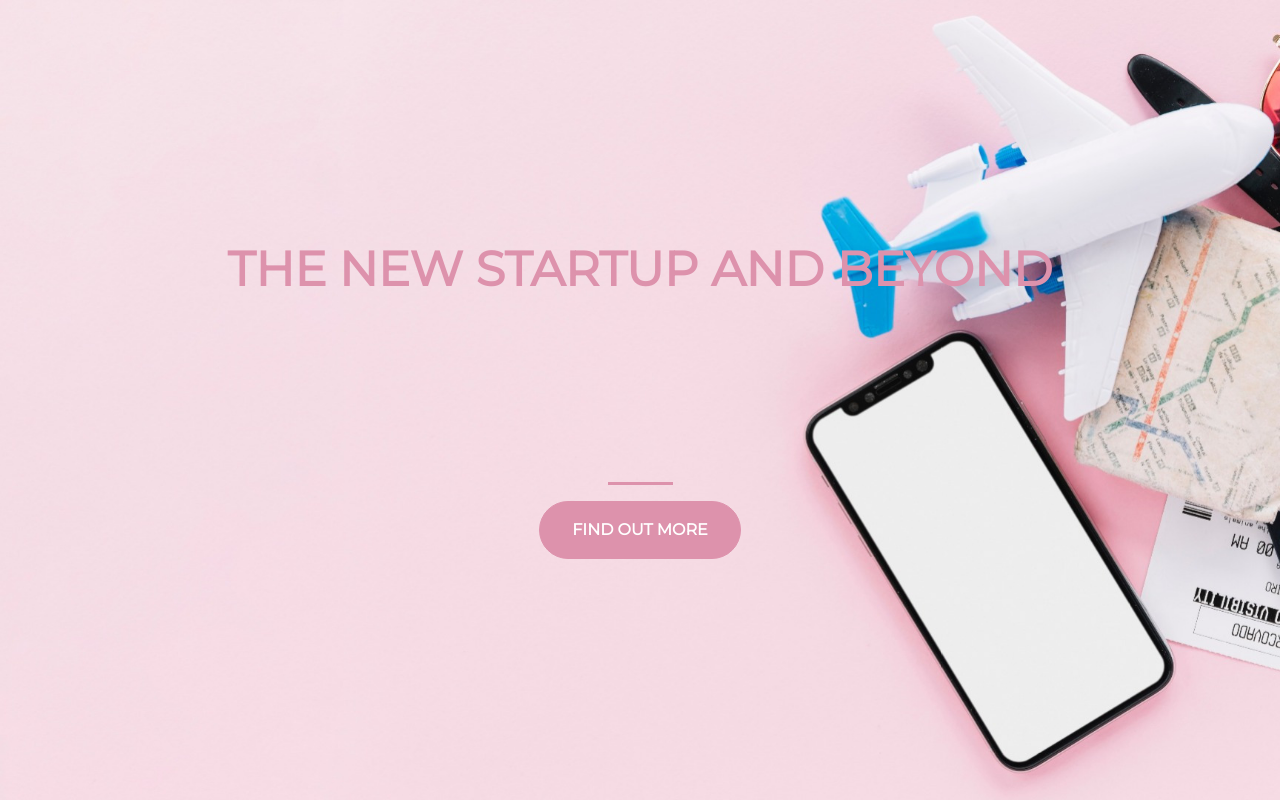
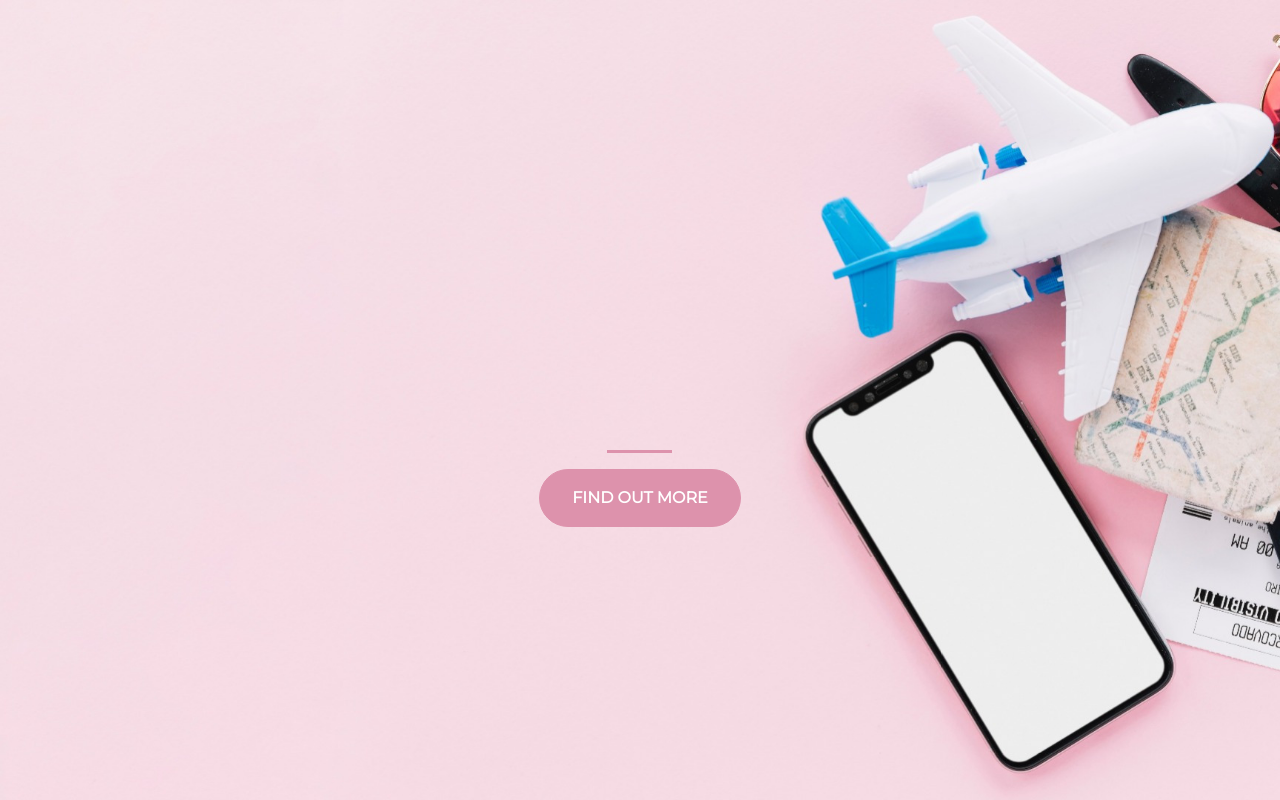
Before and after one commit to jeffcol/Startup-bootstrap, a plain HTML site: page index.html in a window 1280 px wide. Drawn offline with nearby package versions, Linux system fonts and the light colour scheme.

Commit message:
removing title

```diff
--- a/index.html
+++ b/index.html
@@ -25,7 +25,7 @@
   <div class="container d-flex align-items-center justify-content-center">
     <row class=" ">
       <header class="col-12 text-center">
-        <h1 class="t1">THE NEW STARTUP AND BEYOND</h1>
+
 
       </header>
       <div class="buffer"></div>
```
